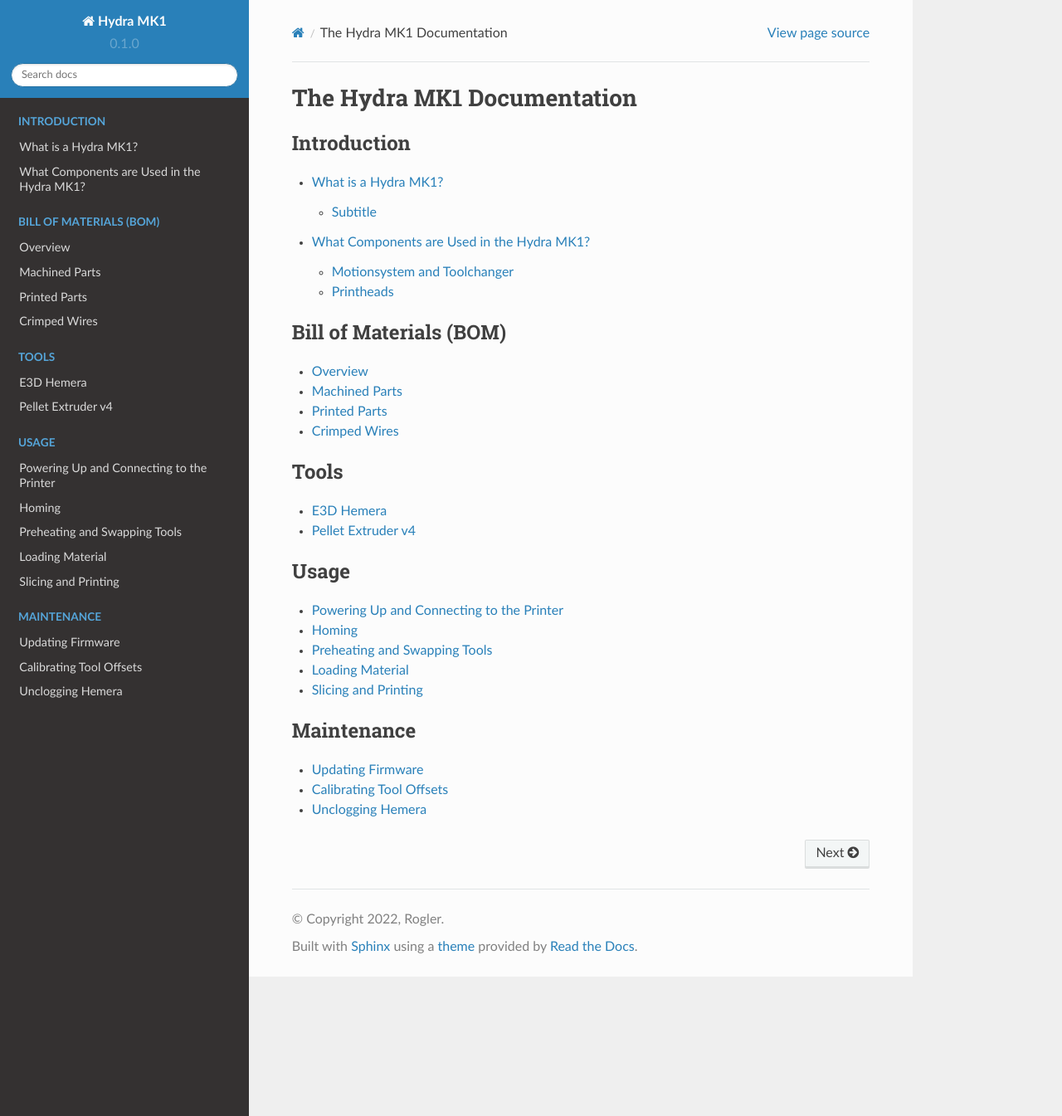
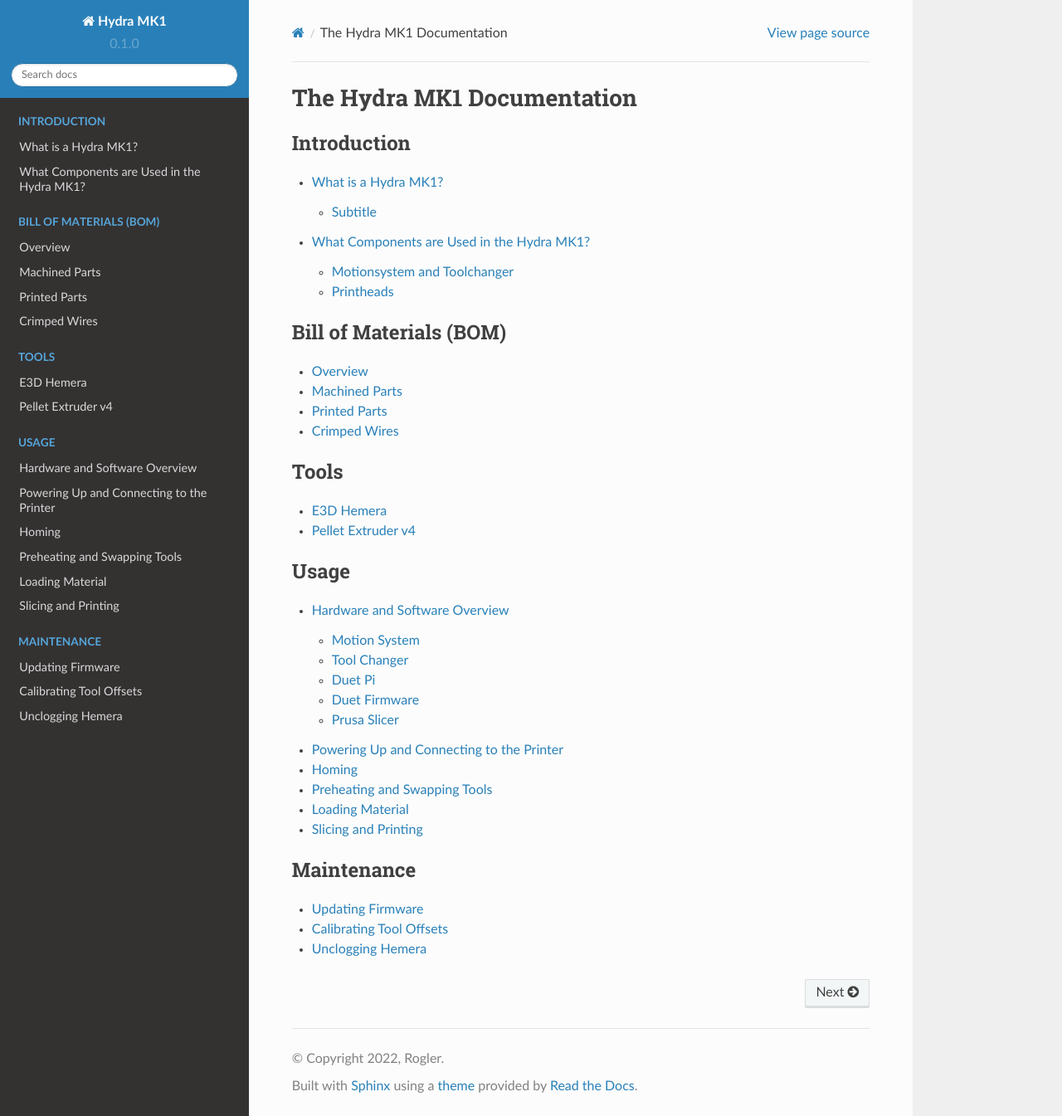
Before and after one commit to srl-ethz/hydra-documentation, a Sphinx documentation site: the page built from docs/source/index.rst, in a window 1280 px wide and 1345 px high. Shown: the whole window at 83% size. Built offline with Sphinx 7.4.7 and the Read the Docs theme 2.0.0, drawn with Linux system fonts in a browser that asks for light colours; pages that are not in the unit, such as notebooks, are missing from menus.

Commit message:
Update index.rst

```diff
--- a/docs/source/index.rst
+++ b/docs/source/index.rst
@@ -43,6 +43,7 @@
    :maxdepth: 2
    :caption: Usage
 
+   Hardware and Software Overview <usage/overview>
    Powering Up and Connecting to the Printer <usage/power>
    Homing <usage/homing>
    Preheating and Swapping Tools <usage/preheat>
```
